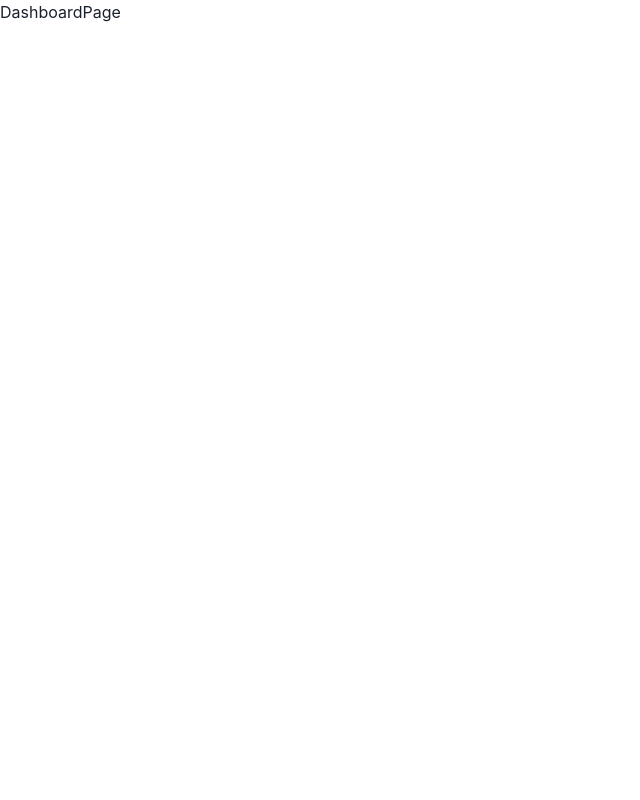
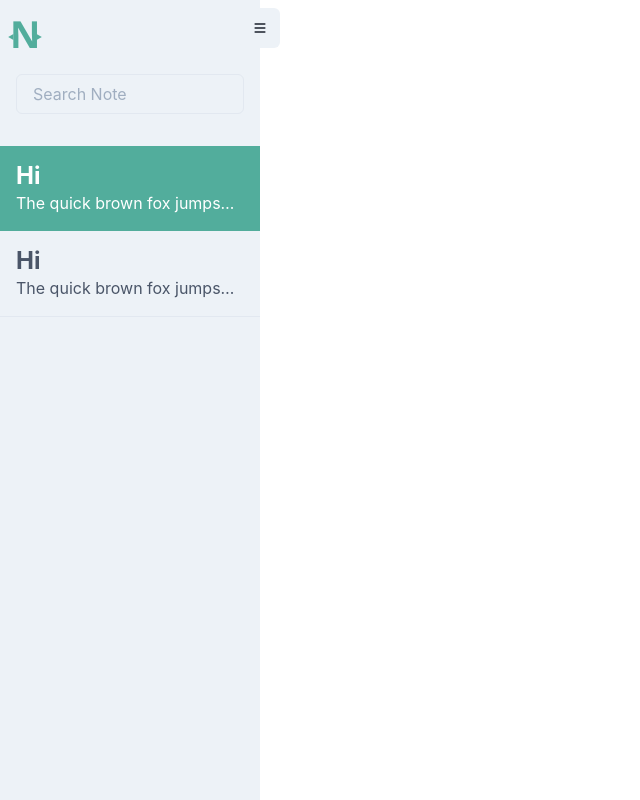
Before and after one commit to oreoluwa-bs/notes-app-gql-ts, a React (Create React App) app in the folder app/: page /app in a window 1280 px wide. Shown: the whole page, without its empty margins (0-640 px from the left). Built offline with nearby package versions, Linux system fonts and the light colour scheme.

Commit message:
Created Sidebar skeleton

```diff
--- a/app/src/pages/dashboard/index.tsx
+++ b/app/src/pages/dashboard/index.tsx
@@ -1,10 +1,93 @@
-import { Box } from "@chakra-ui/react";
+import {
+  Box,
+  FormControl,
+  FormLabel,
+  Heading,
+  IconButton,
+  Input,
+  Text,
+  useDisclosure,
+  VisuallyHidden,
+} from "@chakra-ui/react";
 import React from "react";
+import { HiMenu } from "react-icons/hi";
+import { NotesLogo } from "../../components/icons";
 
 interface Props {}
 
 const DashboardPage = (props: Props) => {
-  return <Box>DashboardPage</Box>;
+  const {
+    isOpen: isSideNavOpen,
+    onOpen: onOpenSideNav,
+    onClose: onCloseSideNav,
+  } = useDisclosure();
+  return (
+    <Box display="flex">
+      <Box
+        bg="gray.100"
+        height="100vh"
+        w="260px"
+        py="0.5rem"
+        position="fixed"
+        transition="all 0.5s"
+        transform={!isSideNavOpen ? "translateX(0)" : "translateX(-250px)"}
+        display="flex"
+        flexDirection="column"
+      >
+        {/* Util */}
+        <Box>
+          <NotesLogo color="primary.base" fontSize="50px" />
+        </Box>
+        <Box
+          position="absolute"
+          right={"-20px"}
+          // top={"20px"}
+        >
+          <IconButton
+            onClick={isSideNavOpen ? onCloseSideNav : onOpenSideNav}
+            aria-label="toggle Menu bar"
+            icon={<HiMenu />}
+          />
+        </Box>
+        {/* Search */}
+        <Box p="1rem">
+          <FormControl id="email">
+            <VisuallyHidden>
+              <FormLabel>Search</FormLabel>
+            </VisuallyHidden>
+            <Input type="text" name="search" placeholder="Search Note" />
+          </FormControl>
+        </Box>
+
+        {/* lINKS */}
+        <Box py="1rem">
+          <Box bg="primary.base" p="1rem" color="white">
+            <Heading fontSize="2xl">Hi</Heading>
+            <Text noOfLines={1}>
+              The quick brown fox jumps over the lazy dog is an English-language
+              pangram—a sentence that contains all of the letters of the English
+              alphabet. Owing to its existence, Chakra was created.
+            </Text>
+          </Box>
+
+          <Box
+            bg="transparent"
+            p="1rem"
+            color="gray.600"
+            borderBottomWidth="1px"
+            borderBottomColor="gray.200"
+          >
+            <Heading fontSize="2xl">Hi</Heading>
+            <Text noOfLines={1}>
+              The quick brown fox jumps over the lazy dog is an English-language
+              pangram—a sentence that contains all of the letters of the English
+              alphabet. Owing to its existence, Chakra was created.
+            </Text>
+          </Box>
+        </Box>
+      </Box>
+    </Box>
+  );
 };
 
 export default DashboardPage;
```
